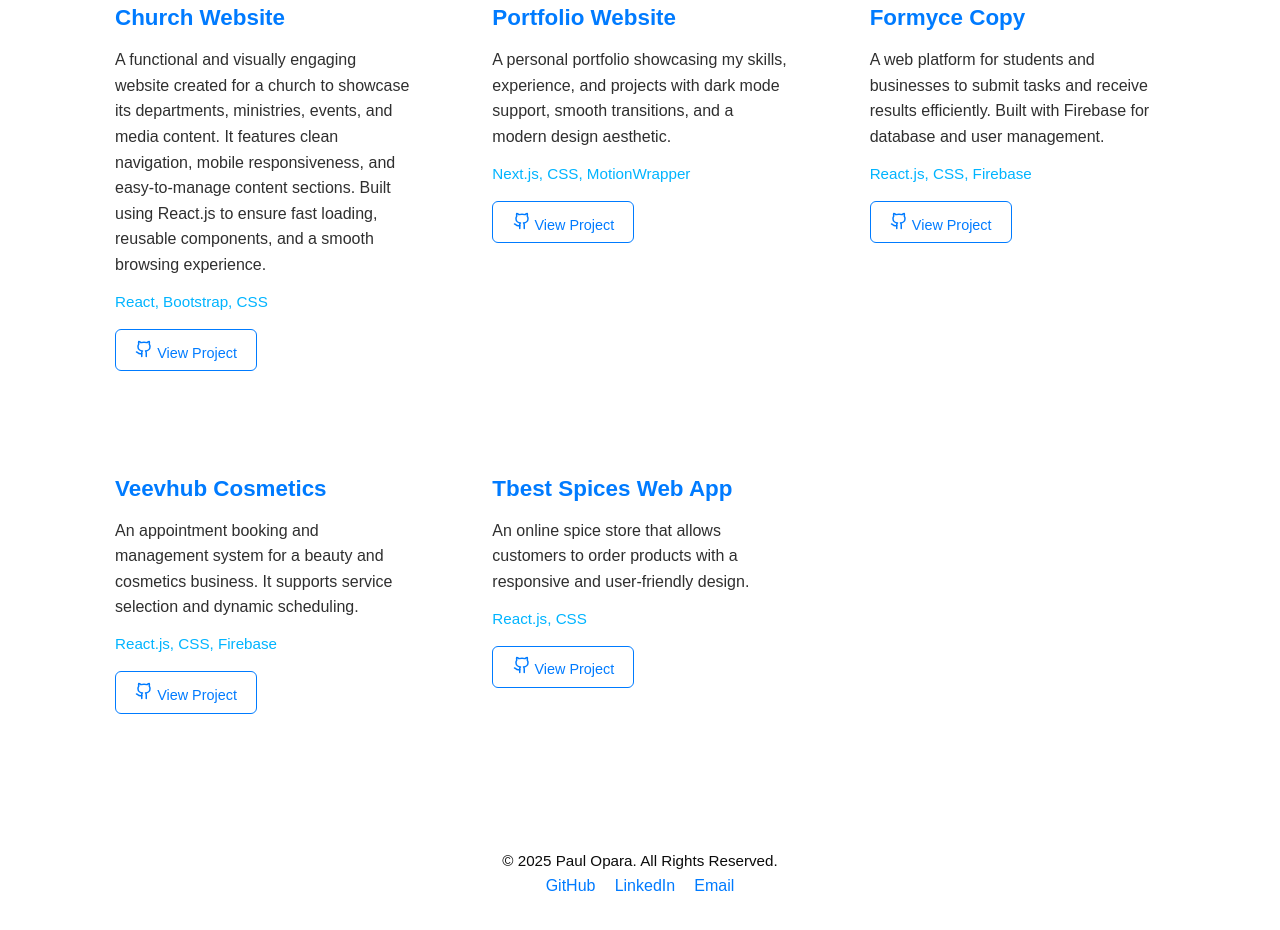
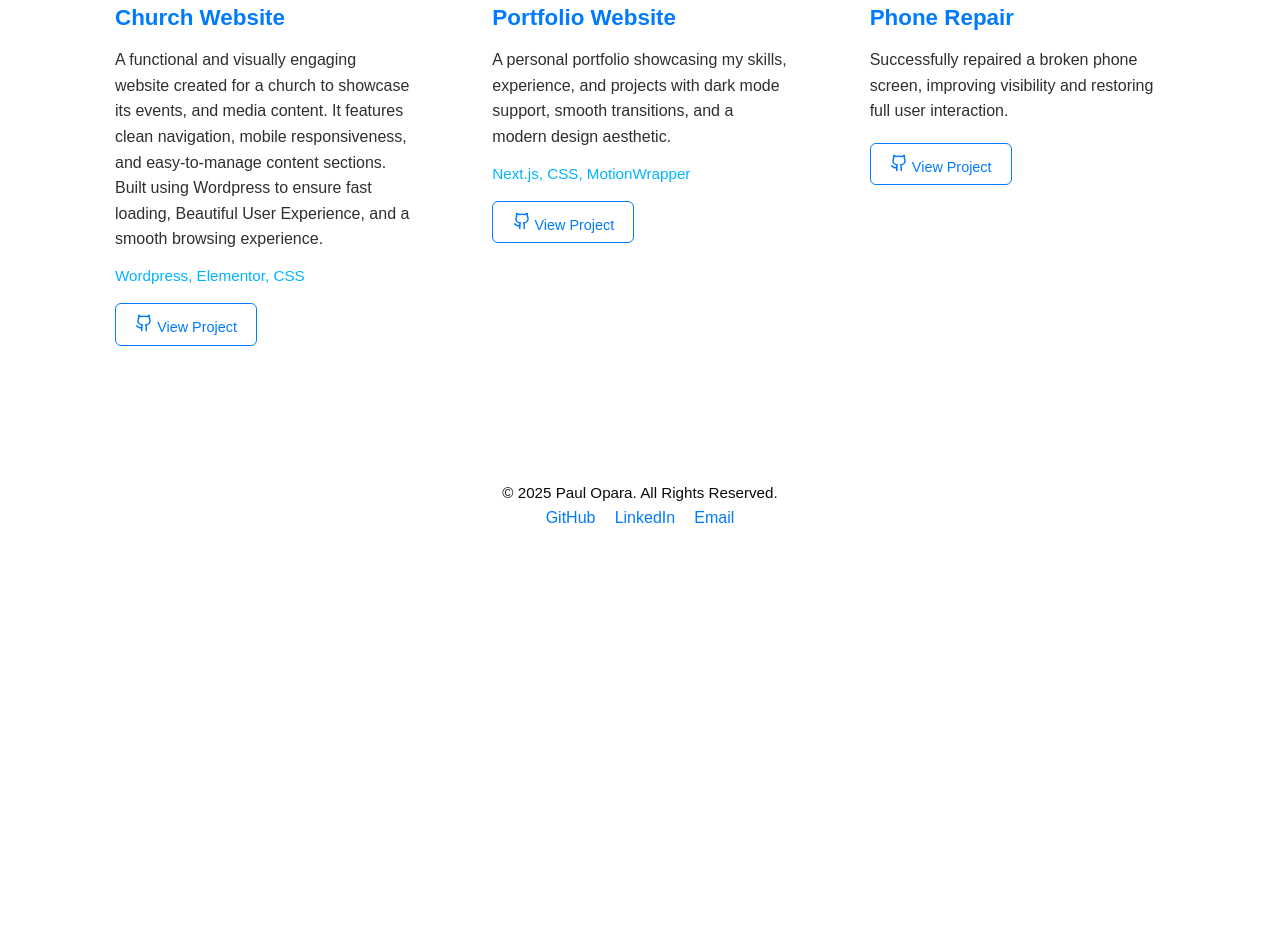
Before and after one commit to Paul-3792/paul-portfolio, a Next.js app: page /projects in a window 1280 px wide. Shown: the part 480-1410 px from the top of the page. After the commit the page ends 1079 px from the top, so only its background shows below. Built offline with nearby package versions, Linux system fonts and the light colour scheme.

Commit message:
Successfully updated Projects and Blog pages

```diff
--- a/src/app/projects/page.tsx
+++ b/src/app/projects/page.tsx
@@ -9,9 +9,9 @@ export default function Projects() {
   const projects = [
     {
       title: "Church Website",
-      tech: "React, Bootstrap, CSS",
-      desc: "A functional and visually engaging website created for a church to showcase its departments, ministries, events, and media content. It features clean navigation, mobile responsiveness, and easy-to-manage content sections. Built using React.js to ensure fast loading, reusable components, and a smooth browsing experience.",
-      link: "https://github.com/Paul-3792/Church-Website---React.js", // replace with real link if available
+      tech: "Wordpress, Elementor, CSS",
+      desc: "A functional and visually engaging website created for a church to showcase its events, and media content. It features clean navigation, mobile responsiveness, and easy-to-manage content sections. Built using Wordpress to ensure fast loading, Beautiful User Experience, and a smooth browsing experience.",
+      link: "https://rccgfaithchapelfct7.com/", // replace with real link if available
     },
     {
       title: "Portfolio Website",
@@ -20,22 +20,10 @@ export default function Projects() {
       link: "https://github.com/Paul-3792/paul-portfolio",
     },
     {
-      title: "Formyce Copy",
-      tech: "React.js, CSS, Firebase",
-      desc: "A web platform for students and businesses to submit tasks and receive results efficiently. Built with Firebase for database and user management.",
-      link: "https://github.com/paul-3792/Writing-Website.git",
-    },
-    {
-      title: "Veevhub Cosmetics",
-      tech: "React.js, CSS, Firebase",
-      desc: "An appointment booking and management system for a beauty and cosmetics business. It supports service selection and dynamic scheduling.",
-      link: "https://github.com/paul-3792/makeup_website",
-    },
-    {
-      title: "Tbest Spices Web App",
-      tech: "React.js, CSS",
-      desc: "An online spice store that allows customers to order products with a responsive and user-friendly design.",
-      link: "https://github.com/Paul-3792/Tbest-Spices-React.js",
+      title: "Phone Repair",
+      // tech: "React.js, CSS, Firebase",
+      desc: "Successfully repaired a broken phone screen, improving visibility and restoring full user interaction.",
+      link: "#",
     },
   ];
 
```
Also changed, not shown: src/app/blog/page.tsx (+0 -7 lines).
